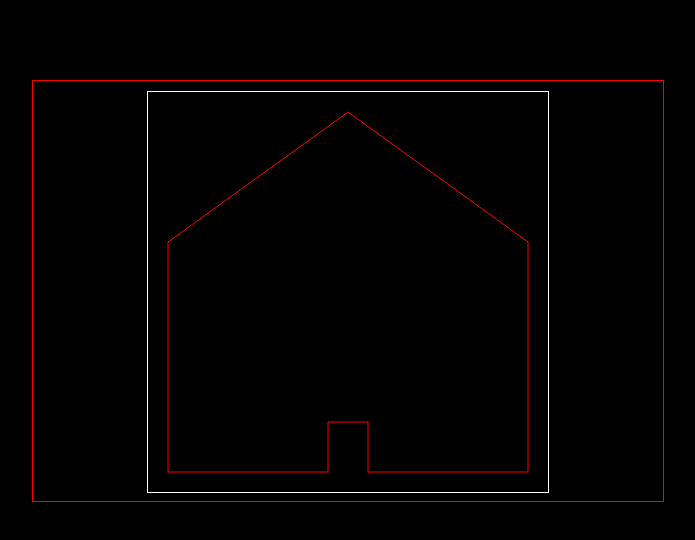
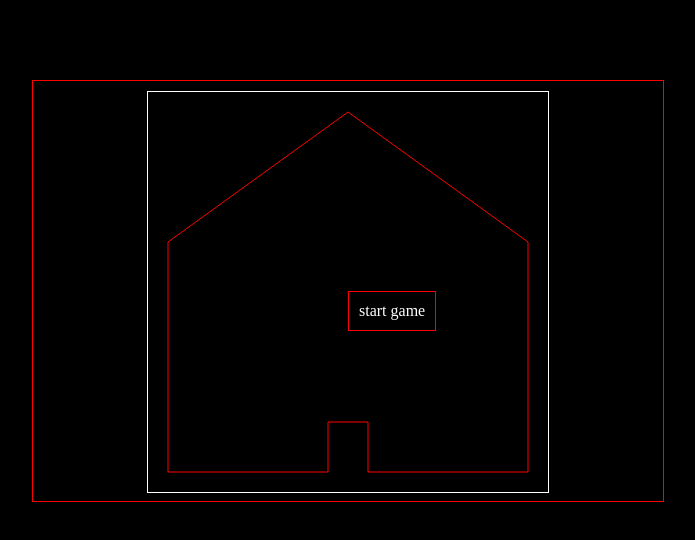
Before and after one commit to shamohamin/packman-simple-game, a website: page public/home.htm in a window 1280 px wide. Shown: the whole page, without its empty margins (292-987 px from the left). Drawn offline with Linux system fonts and the light colour scheme.

Commit message:
added start-button div

```diff
--- a/public/home.htm
+++ b/public/home.htm
@@ -13,8 +13,15 @@
             <div class="home-view">
                 <canvas id="canvas" style="border: 1px solid white; margin-bottom:10px" width="400px" height="400px">
                 </canvas>
+                <div class="start-button">
+                    start game
+                </div>
+                <div>
+
+                </div>
             </div>
         </div>
+
     </div>
 </body>
 </html>
```
